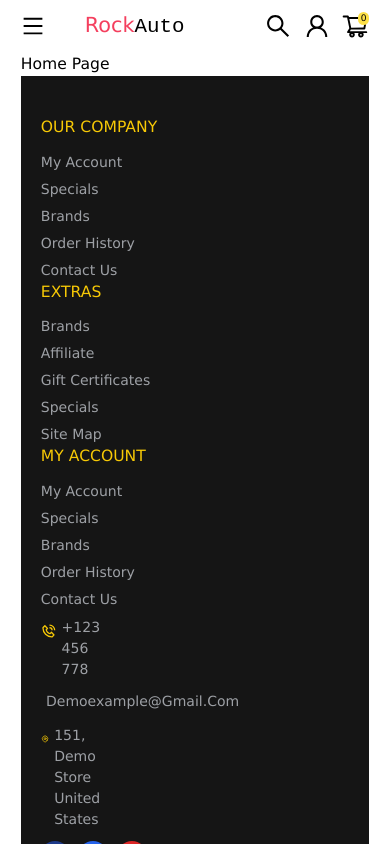
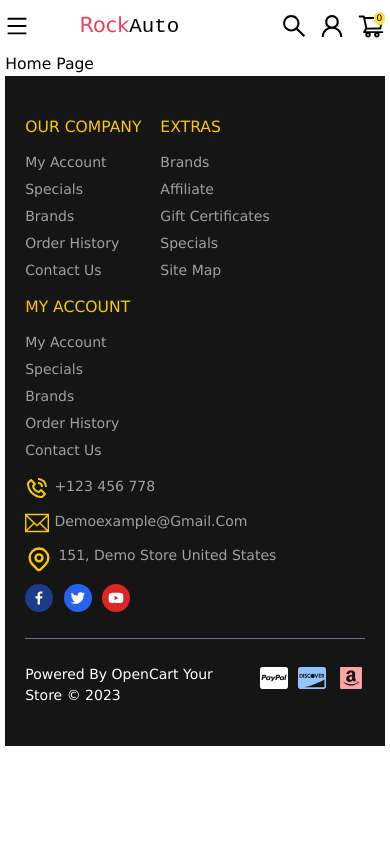
Before and after one commit to rubelmasud/RockAuto_E-commence_front-end, a React (Vite) app: page / in a window 390 px wide. Shown: the top 844 px of the page. Built offline with nearby package versions, Linux system fonts and the light colour scheme.

Commit message:
add footer and responsive

```diff
--- a/src/Shared/Footer/Footer.jsx
+++ b/src/Shared/Footer/Footer.jsx
@@ -14,7 +14,7 @@
   return (
     <footer>
       <div className=" md:flex ">
-        <div className="links-section w-[75%] grid lg:grid-cols-3 md:grid-cols-2 justify-between items-center">
+        <div className="links-section w-[75%] grid lg:grid-cols-3 md:grid-cols-2 grid-cols-2 gap-6 justify-between items-center">
           <div className="">
             <h3>OUR COMPANY</h3>
             <div className="footer-links">
@@ -46,10 +46,10 @@
             </div>
           </div>
         </div>
-        <div className="contact-info w-[25%] text-[#f7c906] mt-3">
+        <div className="contact-info md:w-[25%] text-[#f7c906] md:mt-3 mt-6">
           <div className="flex flex-col gap-4">
             <div className="flex gap-2">
-              <BiPhoneCall size={28} />
+              <BiPhoneCall size={24} />
               <p className="text-[#d1d5dbba] text-[14px]">+123 456 778</p>
             </div>
             <div className="flex gap-2">
@@ -89,8 +89,10 @@
         </div>
       </div>
       <div className="w-full h-[0.5px] bg-slate-500 my-10"></div>
-      <div className="flex justify-between">
-        <h5 className="text-[17px]">Powered By OpenCart Your Store © 2023</h5>
+      <div className="flex gap-3 justify-between">
+        <h5 className="md:text-[17px] text-[14px]">
+          Powered By OpenCart Your Store © 2023
+        </h5>
         <div className="flex gap-4">
           <FaCcPaypal size={28} />
           <FaCcDiscover className="text-blue-300" size={28} />
--- a/src/main.jsx
+++ b/src/main.jsx
@@ -6,7 +6,7 @@
 
 ReactDOM.createRoot(document.getElementById("root")).render(
   <React.StrictMode>
-    <div className="lg:w-[1280px] mx-auto px-8">
+    <div className="lg:w-[1280px] mx-auto md:px-8 px-2">
       <RouterProvider router={routes} />
     </div>
   </React.StrictMode>
```
